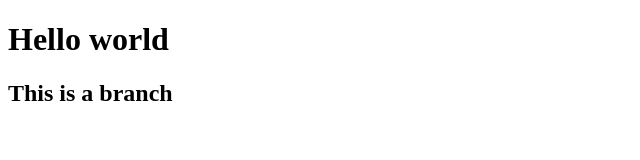
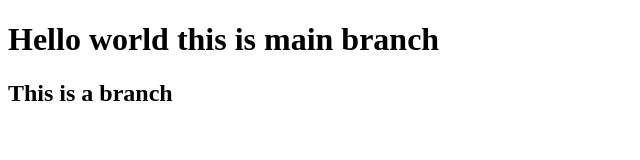
Before and after one commit to Rahdi-H/HTML-CSS, a plain HTML site: page index.html in a window 1280 px wide. Shown: the whole page, without its empty margins (0-640 px from the left). Drawn offline with Linux system fonts and the light colour scheme.

Commit message:
this is main

```diff
--- a/index.html
+++ b/index.html
@@ -7,7 +7,7 @@
     <title>Document</title>
 </head>
 <body>
-    <h1>Hello world</h1>
+    <h1>Hello world this is main branch</h1>
     <h2>This is a branch</h2>
 </body>
 </html>
```
